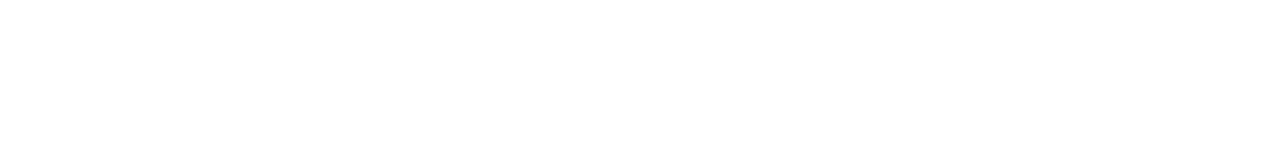
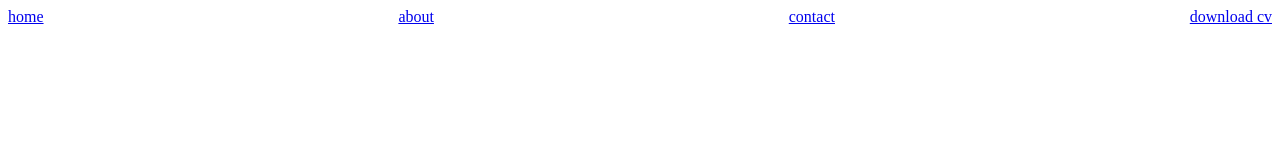
Before and after one commit to saretokoskey/sample, a plain HTML site: page index.html in a window 1280 px wide. Drawn offline with Linux system fonts and the light colour scheme.

Commit message:
first commit

```diff
--- /dev/null
+++ b/css/style.css
@@ -0,0 +1,7 @@
+.navbar{
+    display: flex;
+    flex-direction: row;
+    align-items: center;
+    justify-content: space-between;
+    border-radius: 1px solid red;
+}
--- a/index.html
+++ b/index.html
@@ -3,9 +3,27 @@
 <head>
     <meta charset="UTF-8">
     <meta name="viewport" content="width=device-width, initial-scale=1.0">
-    <title>Document</title>
+    <title>sample</title>
+    <link rel="stylesheet" href="/css/style.css">
+    <style>
+    .navbar{
+    display: flex;
+    flex-direction: row;
+    align-items: center;
+    justify-content: space-between;
+    border-radius: 1px solid red;
+}
+    </style>
 </head>
 <body>
-
+    <nav class="navbar">
+        <a href="#home">home</a>
+        <a href="#about">about</a>
+        <a href="#contact">contact</a>
+        <a href="#download_cv">download cv</a>
+    </nav>
+    <section class="home" id="home"></section>
+    <section class="home" id="about"></section>
+    <section class="home" id="contact"></section>
 </body>
 </html>
```
